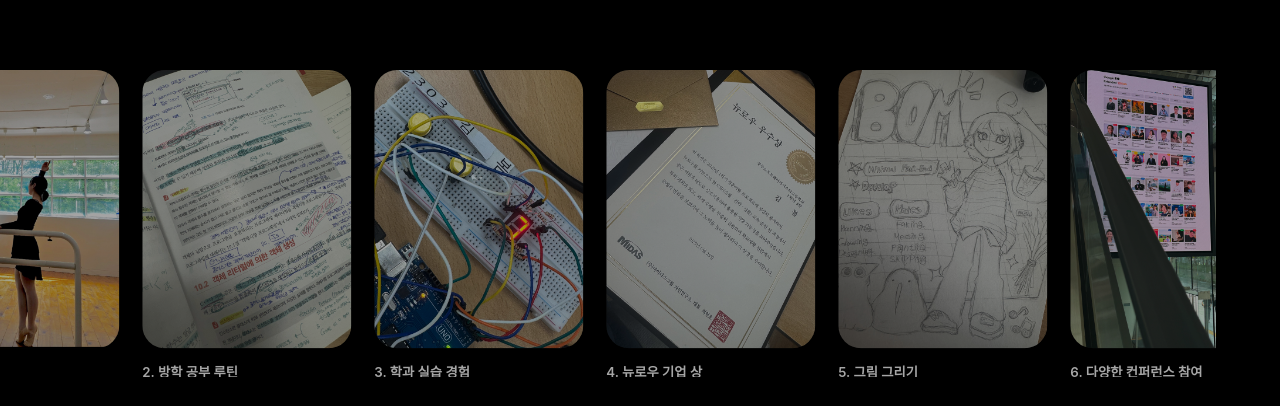
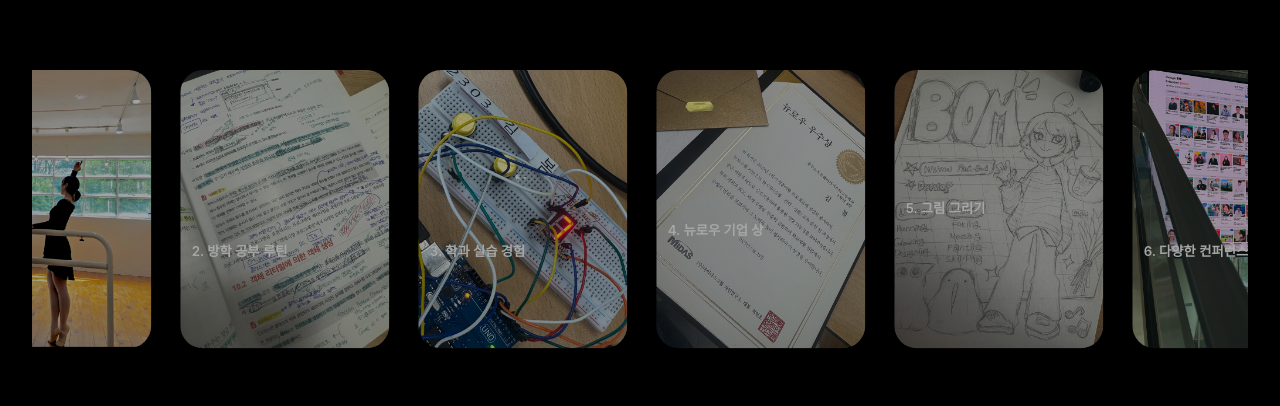
Before and after one commit to bom0320/web-portfolio, a Next.js app: page / in a window 1280 px wide. Shown: the part 521-927 px from the top of the page. Built offline with nearby package versions, Linux system fonts and the light colour scheme.

Commit message:
fix: unnecessary code

```diff
--- a/src/styles/sections/_life-motion.scss
+++ b/src/styles/sections/_life-motion.scss
@@ -1,7 +1,5 @@
 .life-motion {
   width: 100%;
-  margin-left: calc(50% - 50vw);
-  margin-right: calc(50% - 50vw);
   padding: 0;
 }
 
@@ -11,20 +9,14 @@
   padding: 0;
 }
 
-.life-motion__section-title {
-  margin-bottom: 32px;
-}
-
 .life-motion__viewport {
-  overflow: hidden;
-  width: 100%;
+  overflow-x: hidden;
+  overflow-y: visible;
 }
 
 .life-motion__track {
   display: flex;
-  gap: 12px;
-  padding: 0;
-  margin: 0;
+  gap: 18px;
 }
 
 .life-motion__item {
@@ -56,8 +48,9 @@
 }
 
 .life-motion__meta {
-  height: 0;
-  position: relative;
+  position: absolute;
+  inset: auto 0 0 0;
+  padding: 12px;
 }
 
 .life-motion__title {
@@ -66,9 +59,9 @@
 }
 
 .life-motion__caption {
-  position: absolute;
+  position: static;
   left: 0;
-  bottom: -32px;
+  bottom: auto;
   margin: 0;
   font-size: 14px;
   line-height: 1.6;
```
